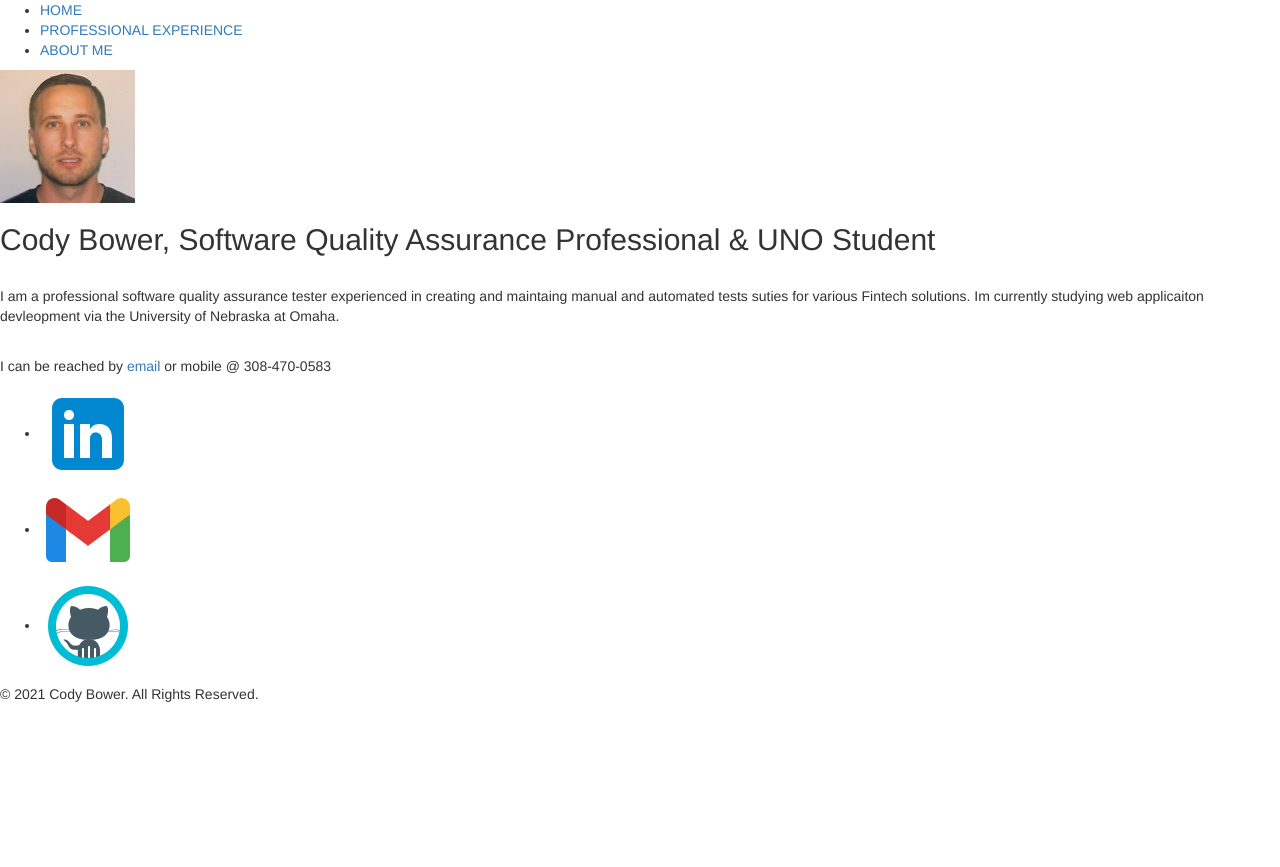
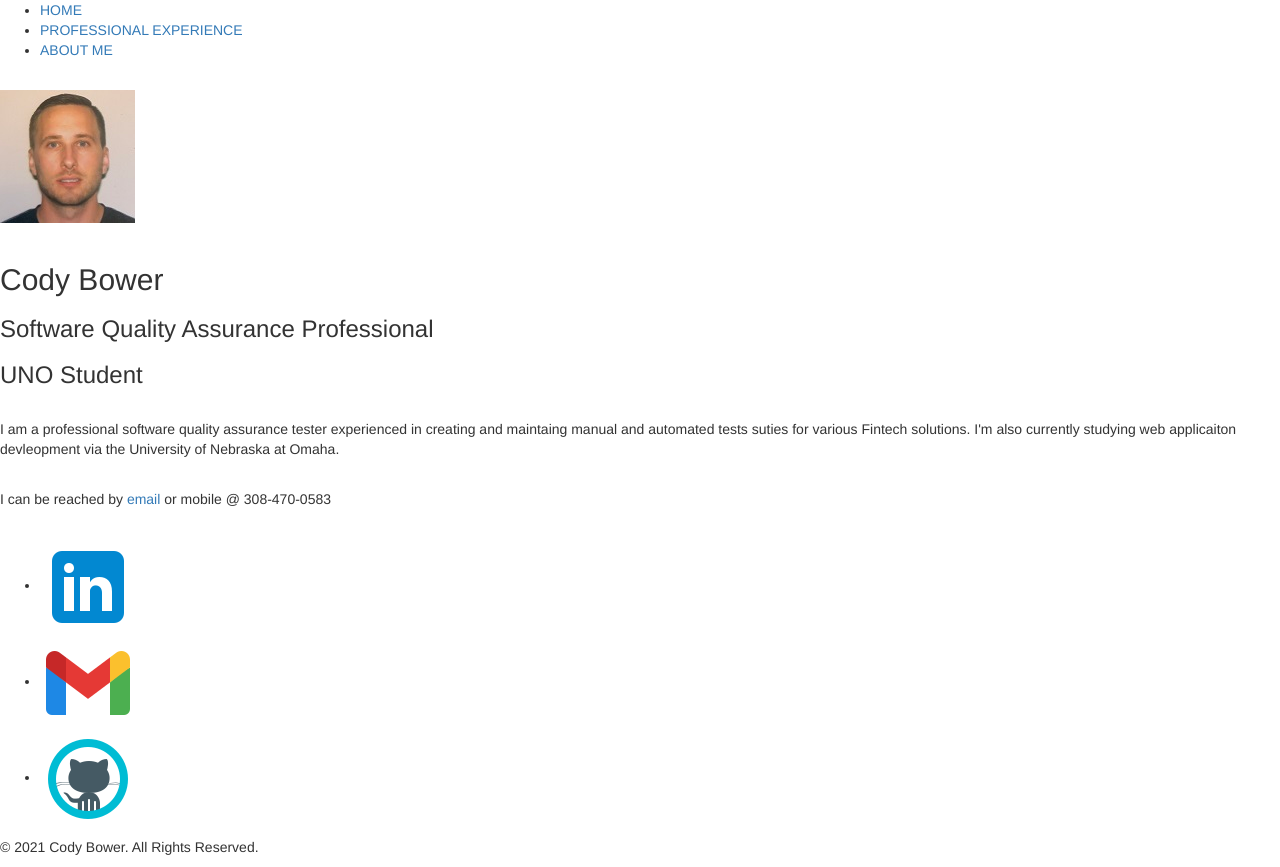
Before and after one commit to codybower3/3900-Activity2, a plain HTML site: page index.html in a window 1280 px wide. Before the commit the page ends 800 px from the top, so only its background shows below. Drawn offline with nearby package versions, Linux system fonts and the light colour scheme.

Commit message:
Update index.html
small formatting changes needed for layout and css styling

```diff
--- a/index.html
+++ b/index.html
@@ -5,6 +5,7 @@
         <title>Cody Bower</title>
 		<meta name="viewport" content="width=device-width, initial-scale=1.0">
 		<link rel="stylesheet" href="https://maxcdn.bootstrapcdn.com/bootstrap/3.3.4/css/bootstrap.min.css">
+		<link rel="stylesheet" href="main.css">
     </head>
     <body>
 		<div id="navigation">
@@ -14,21 +15,27 @@
 				<li><a href="about_me.html">ABOUT ME</a></li>
 			</ul>
 		</div>
+		<br>
 		<div id="wrapper">
 			<img src= "img/profile.jpg" alt="Profile Picture">
-			<h2>Cody Bower, Software Quality Assurance Professional & UNO Student</h2>
+			<br>
+			<br>
+			<h2>Cody Bower</h2>
+			<h3>Software Quality Assurance Professional</h3>
+			<h3>UNO Student</h3>
 			<br>
 			<p>
 			I am a professional software quality assurance tester experienced in
-			creating and maintaing manual and automated tests suties for various Fintech solutions. Im currently studying web applicaiton devleopment via the University of Nebraska at Omaha.
+			creating and maintaing manual and automated tests suties for various Fintech solutions. I'm also currently studying web applicaiton devleopment via the University of Nebraska at Omaha.
 			</p>
 			<br>
 			<p>I can be reached by <a href="mailto:cody.bower3@gmail.com">email </a> or mobile @ 308-470-0583
 			</p>
+			<br>
 		</div>
 
 	<footer>
-		<ul class = "social icons">
+		<ul class = "social-icons">
 			<li><a href="https://www.linkedin.com/in/cody-bower-145ab9199/"><img src= "img/icons8-linkedin-96.png" alt="LinkedIn" /> </a></li>
 			<li><a href="mailto:cody.bower3@gmail.com"><img src= "img/icons8-gmail-96.png" alt="cody.bower3@gmail.com"/> </a></li>
 			<li><a href="https://github.com/codybower3"><img src= "img/icons8-github-96.png" alt="GitHub"/> </a></li>
```
